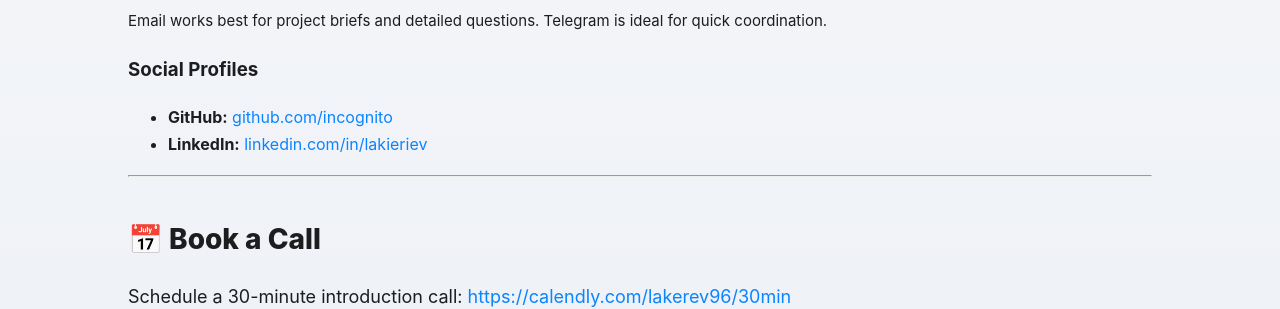
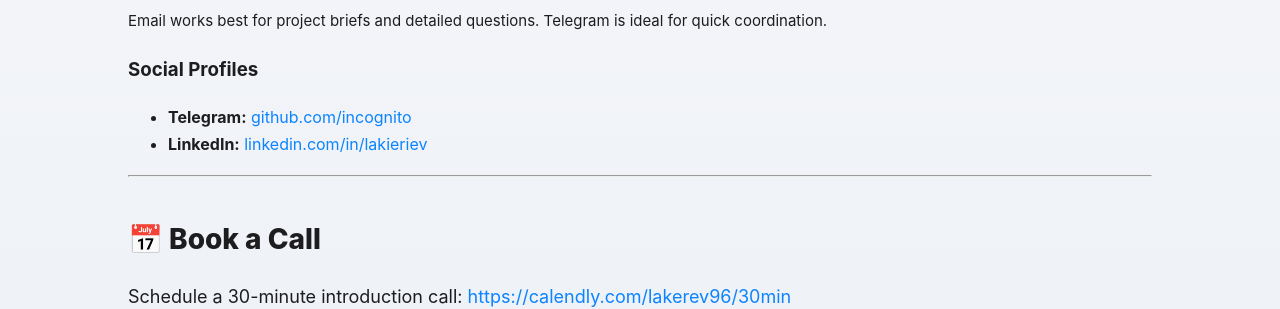
Before and after one commit to lkrv69/One-Page, a Jekyll site: the page built from contacts/index.md, in a window 1280 px wide and 900 px high, scrolled down 348 px. Shown: the part 153-462 px from the top of the window. Built offline with Jekyll 4.4.1, drawn with Linux system fonts in a browser that asks for light colours.

Commit message:
Update index.md

```diff
--- a/contacts/index.md
+++ b/contacts/index.md
@@ -19,7 +19,7 @@
 <small>Email works best for project briefs and detailed questions. Telegram is ideal for quick coordination.</small>
 
 ### Social Profiles
-- **GitHub:** [github.com/incognito](https://github.com/incognito)
+- **Telegram:** [github.com/incognito](https://t.me/Ivan_Lakieriev)
 - **LinkedIn:** [linkedin.com/in/lakieriev](https://linkedin.com/in/lakieriev)
 
 ---
```
